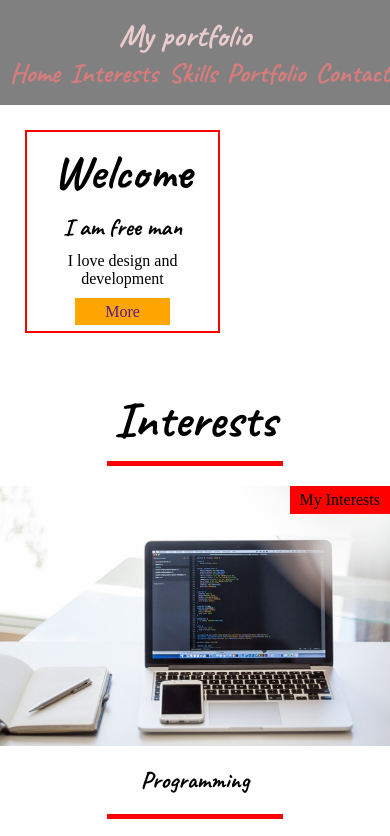
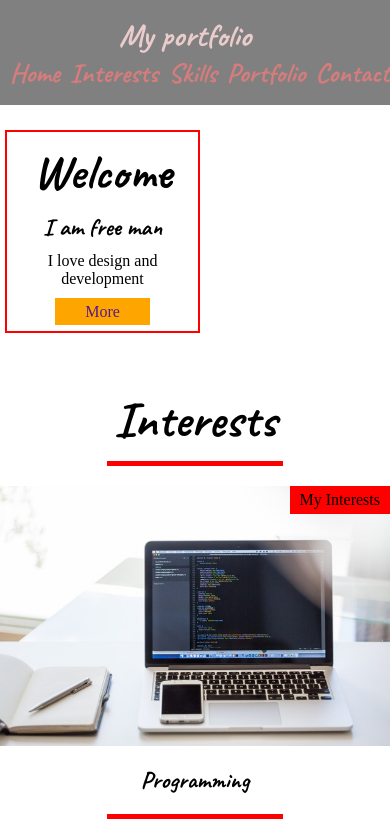
Before and after one commit to jgajic/portfolio, a plain HTML site: page index.html in a window 390 px wide. Shown: the top 836 px of the page. Drawn offline with Linux system fonts and the light colour scheme.

Commit message:
Update style.css

```diff
--- a/style.css
+++ b/style.css
@@ -247,7 +247,7 @@ footer .fab {
 
   .prvaSekcija div {
     padding: 10px;
-    margin-left: 25px;
+    margin-left: 5px;
   }
 
   .drugaSekcija article {
```
